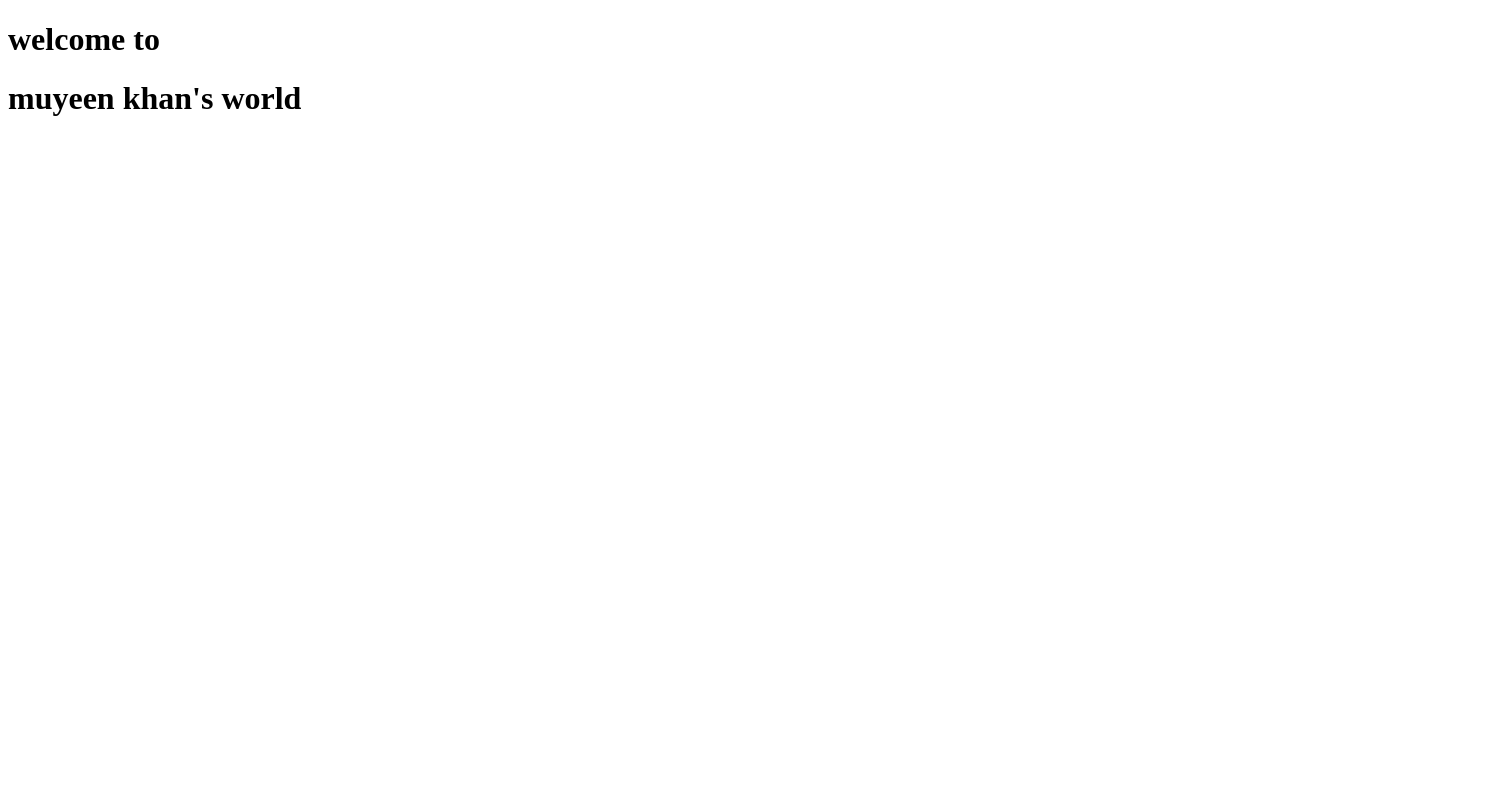
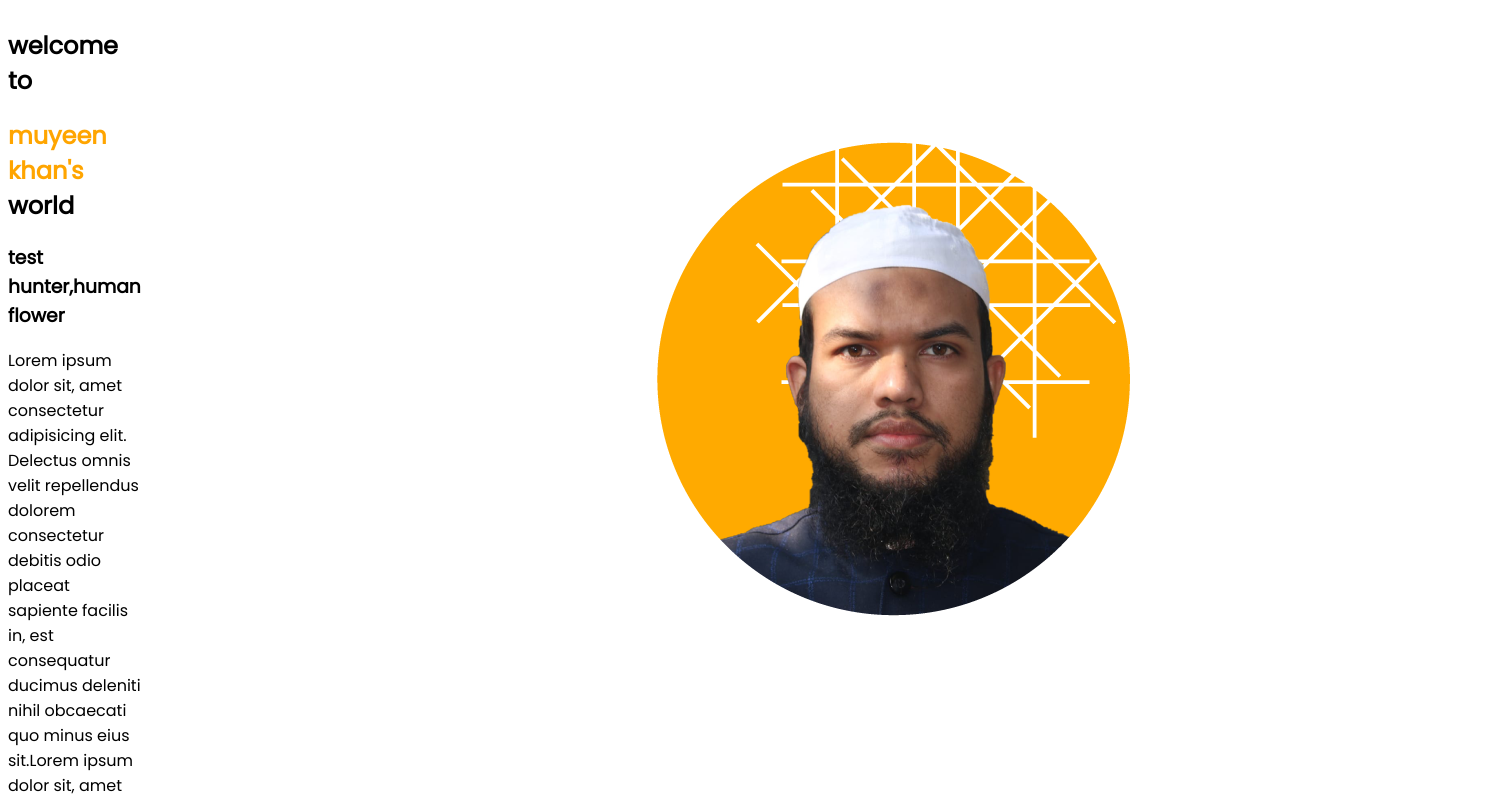
Before and after one commit to MUYEENKHAN/my-second-repo, a plain HTML site: page index.html in a window 1280 px wide. Shown: the top 800 px of the page, 1507 px wide, since content can reach past the window. Drawn offline with Linux system fonts and the light colour scheme.

Commit message:
image added

```diff
--- a/index.html
+++ b/index.html
@@ -1,13 +1,35 @@
 <!DOCTYPE html>
 <html lang="en">
+
 <head>
     <meta charset="UTF-8">
     <meta http-equiv="X-UA-Compatible" content="IE=edge">
     <meta name="viewport" content="width=device-width, initial-scale=1.0">
     <title>developer's fisrt website</title>
+    <link rel="preconnect" href="https://fonts.googleapis.com">
+    <link rel="preconnect" href="https://fonts.gstatic.com" crossorigin>
+    <link href="https://fonts.googleapis.com/css2?family=Poppins&display=swap" rel="stylesheet">
+    <link rel="stylesheet" href="style.css">
 </head>
+
 <body>
-    <h1>welcome to</h1>
-    <h1>muyeen khan's world</h1>
+    <section>
+        <div>
+            <h1>welcome to</h1>
+            <h1><span class="one">muyeen khan's</span> world</h1>
+            <h3>test hunter,human flower</h3>
+            <p>Lorem ipsum dolor sit, amet consectetur adipisicing elit. Delectus omnis velit repellendus dolorem
+                consectetur
+                debitis odio placeat sapiente facilis in, est consequatur ducimus deleniti nihil obcaecati quo minus
+                eius
+                sit.Lorem ipsum dolor sit, amet consectetur adipisicing elit. Delectus omnis velit repellendus dolorem
+                consectetur debitis odio placeat sapiente facilis in, est consequatur ducimus deleniti nihil obcaecati
+                quo
+                minus
+                eius sit.</p>
+        </div>
+        <div><img src="my-picture.png2.png" alt=""></div>
+    </section>
 </body>
+
 </html>
--- /dev/null
+++ b/style.css
@@ -0,0 +1,11 @@
+body {
+    font-family: 'Poppins', sans-serif;
+}
+
+.one {
+    color: orange;
+}
+
+section {
+    display: flex;
+}
```
Also changed, not shown: my-picture.png2.png (added).
